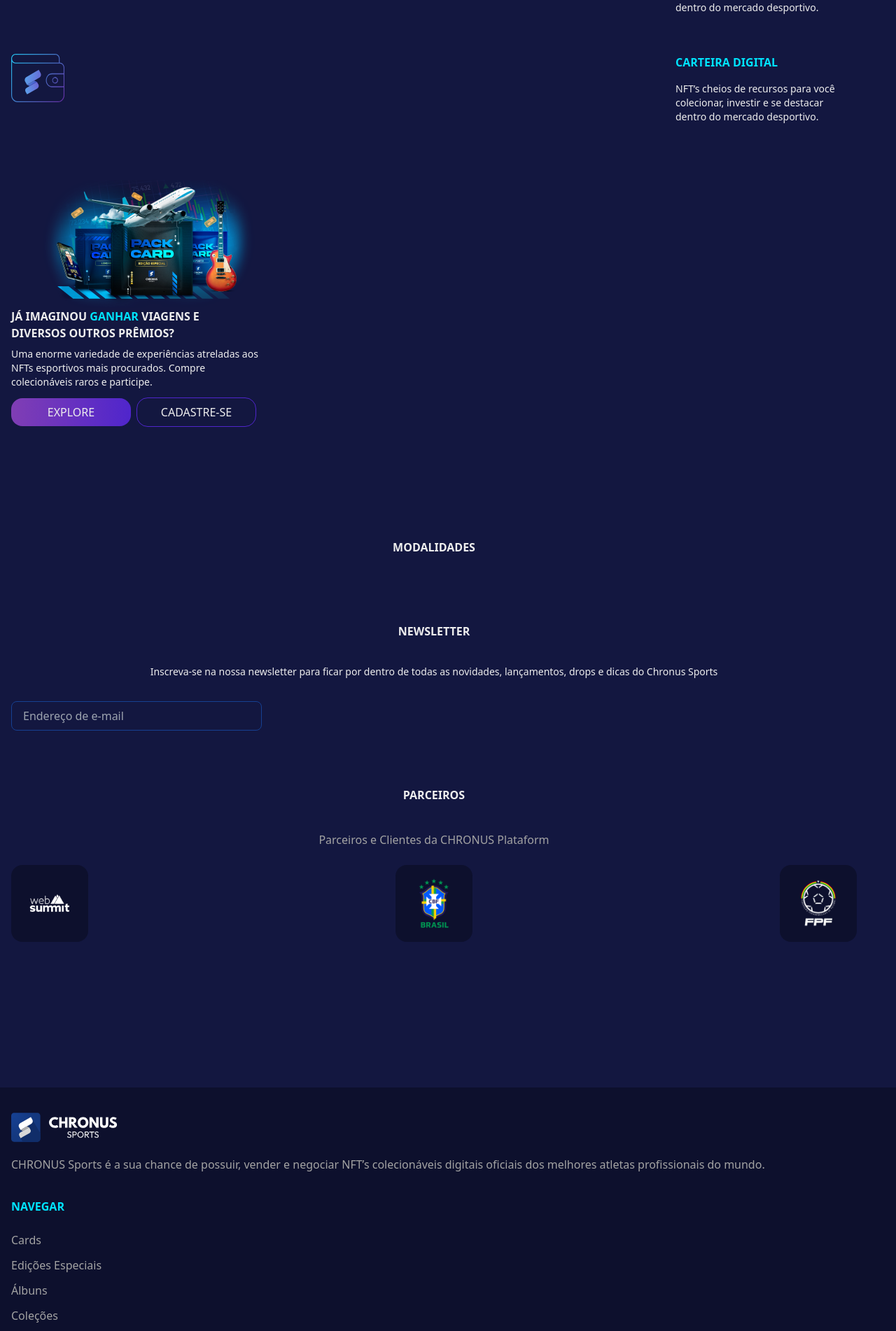
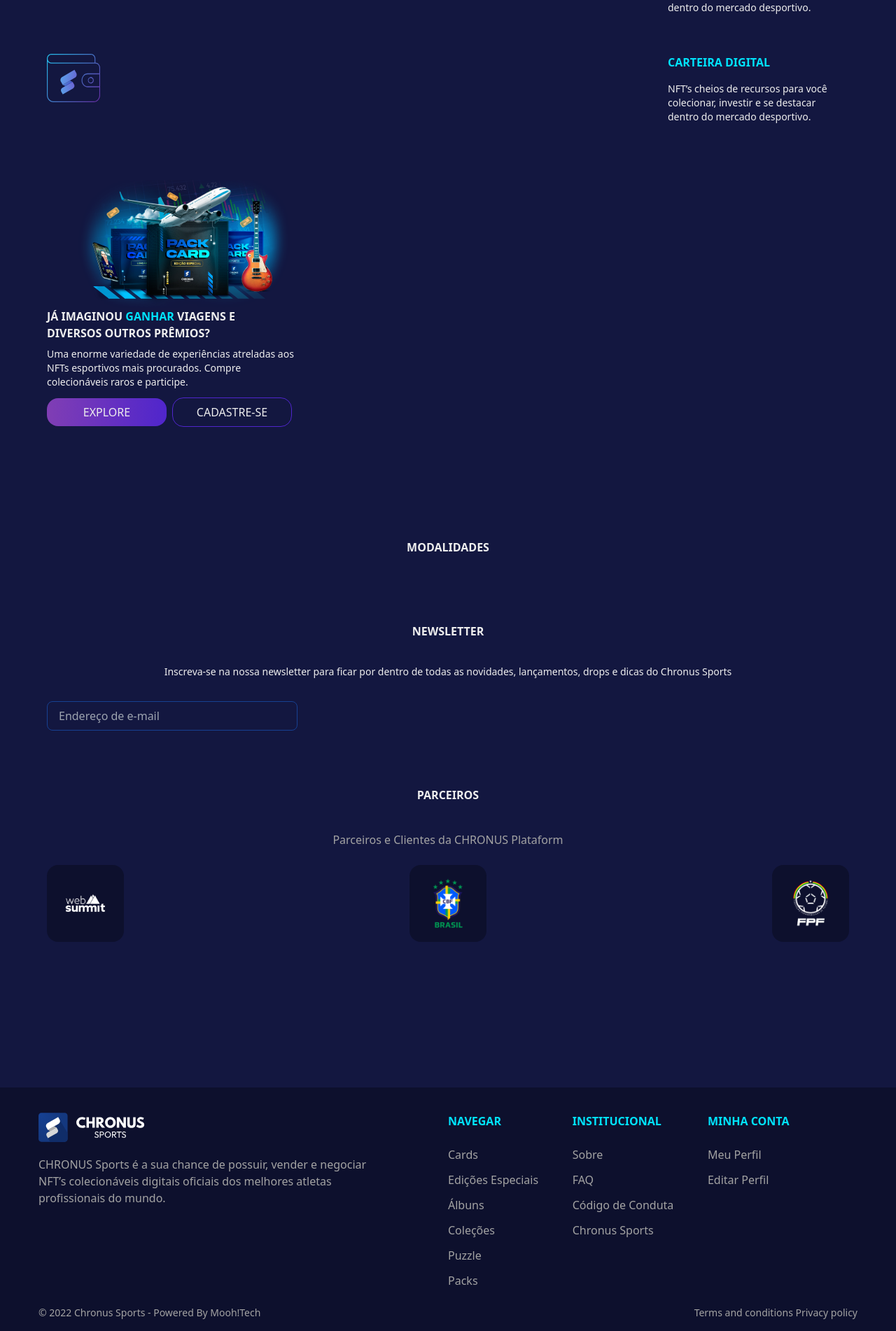
Before and after one commit to daviEstevam02/chronus-sport-home, a Next.js app: page / in a window 1280 px wide. Shown: the part 1758-3660 px from the top of the page at 70% size. Built offline with nearby package versions, Linux system fonts and the light colour scheme.

Commit message:
Footer desktop

```diff
--- a/src/components/Footer/index.tsx
+++ b/src/components/Footer/index.tsx
@@ -4,18 +4,20 @@
 export default function Footer() {
   return (
     <div className="w-full px-4 text-white py-9 bg-header-primary-darkest">
-      <div className="container">
+      <div className="container mx-auto my-0 xl:grid xl:grid-cols-12">
+        <div className="xl:flex-1 xl:col-span-5">
           <div>
             <Image src="/icons/logo.svg" width={152} height={42} alt="Logo" />
           </div>
 
           <p className="mt-5 font-normal leading-6 text-gray-medium">
             CHRONUS Sports é a sua chance de possuir, vender e negociar NFT’s
-          colecionáveis digitais oficiais dos melhores atletas profissionais do
-          mundo.
+            colecionáveis digitais oficiais dos melhores atletas profissionais
+            do mundo.
           </p>
+        </div>
 
-        <div className="mt-9">
+        <div className="mt-9 xl:m-0 xl:flex-1 xl:flex xl:justify-between xl:col-start-7 xl:col-end-12">
           <div>
             <p className="font-semibold text-secondary-medium">NAVEGAR</p>
 
@@ -41,7 +43,7 @@
             </div>
           </div>
 
-          <div className="mt-9">
+          <div className="mt-9 xl:m-0">
             <p className="font-semibold text-secondary-medium">INSTITUCIONAL</p>
 
             <div className="flex flex-col mt-6">
@@ -60,7 +62,7 @@
             </div>
           </div>
 
-          <div className="mt-9">
+          <div className="mt-9 xl:m-0">
             <p className="font-semibold text-secondary-medium">MINHA CONTA</p>
 
             <div className="flex flex-col mt-6">
@@ -74,8 +76,7 @@
           </div>
         </div>
       </div>
-
-      <div className="w-full mt-6 text-sm text-center text-gray-medium">
+      <div className="w-full max-w-[1170px] mx-auto my-0 mt-6 text-sm text-center text-gray-medium xl:flex xl:justify-between">
         <p>© 2022 Chronus Sports - Powered By Mooh!Tech</p>
         <p>Terms and conditions Privacy policy</p>
       </div>
--- a/src/pages/index.tsx
+++ b/src/pages/index.tsx
@@ -14,168 +14,253 @@
     <>
       <Header />
       <div className="w-full h-full pt-9 pb-52 bg-primary-darkest">
-        <div className="container px-4 ">
-          <div className='flex items-center justify-between section-1'>
+        <div className="container px-3 mx-auto my-0">
+          <div className="flex items-center justify-between section-1">
             <div>
-              <div className='flex flex-col mb-2 Title'>
-                <h1 className='font-bold text-md text-gray-light'>COLECIONÁVEIS</h1>
-                <h2 className='text-sm font-bold text-secondary-medium'>EXCLUSIVOS</h2>
+              <div className="flex flex-col mb-2 Title">
+                <h1 className="font-bold text-md text-gray-light">
+                  COLECIONÁVEIS
+                </h1>
+                <h2 className="text-sm font-bold text-secondary-medium">
+                  EXCLUSIVOS
+                </h2>
               </div>
 
               <div className="text-sm font-normal text-gray-light max-w-[195px]">
                 <p className="text-sm">
-                  CHRONUS Sports é a sua
-                  chance de possuir, vender e
-                  negociar NFTs colecionáveis
-                  digitais oficiais dos melhores
-                  atletas profissionais do
-                  Mundo todo.
+                  CHRONUS Sports é a sua chance de possuir, vender e negociar
+                  NFTs colecionáveis digitais oficiais dos melhores atletas
+                  profissionais do Mundo todo.
                 </p>
               </div>
             </div>
             <div>
-              <Image src='/images/principal-image.png' width={200} height={186} alt='Imagem principal' />
+              <Image
+                src="/images/principal-image.png"
+                width={200}
+                height={186}
+                alt="Imagem principal"
+              />
             </div>
           </div>
-          <div className='flex items-center font-normal mt-9 button-swap'>
-              <Button className='px-6 py-2 gradient-4 min-w-[171px] text-gray-light rounded-2xl'>
+          <div className="flex items-center font-normal mt-9 button-swap">
+            <Button className="px-6 py-2 gradient-4 min-w-[171px] text-gray-light rounded-2xl">
               EXPLORE
             </Button>
 
-              <Button className='px-6 py-2 min-w-[171px] ml-2 bg-transparent border border-1 border-[#4f25cc] text-gray-light rounded-2xl'>
+            <Button className="px-6 py-2 min-w-[171px] ml-2 bg-transparent border border-1 border-[#4f25cc] text-gray-light rounded-2xl">
               CADASTRE-SE
             </Button>
           </div>
 
-          <div className='mt-10 section-2'>
+          <div className="mt-10 section-2">
             <div>
-              <Image src='/images/scount-banner.png' width={357} height={367} alt='Scount Banner'/>
+              <Image
+                src="/images/scount-banner.png"
+                width={357}
+                height={367}
+                alt="Scount Banner"
+              />
             </div>
             <div>
-              <h1 className='font-bold text-gray-light text-md'> SCOUNT COMBINE </h1>
+              <h1 className="font-bold text-gray-light text-md">
+                {' '}
+                SCOUNT COMBINE{' '}
+              </h1>
             </div>
-            <div className='mt-2 text-sm text-gray-light'>
+            <div className="mt-2 text-sm text-gray-light">
               <p>
-                Acompanhe o desempenho do seu atleta favorito, com NFTs dinâmicos e adicione à sua Wallet os ativos digitais de cada temporada. Invista e colecione a história. Comece agora, é rápido e fácil.
+                Acompanhe o desempenho do seu atleta favorito, com NFTs
+                dinâmicos e adicione à sua Wallet os ativos digitais de cada
+                temporada. Invista e colecione a história. Comece agora, é
+                rápido e fácil.
               </p>
             </div>
-            <div className='mt-4 button-wrapper'>
-              <Button className='px-6 py-2 gradient-4 min-w-[150px] text-gray-light rounded-2xl'>
+            <div className="mt-4 button-wrapper">
+              <Button className="px-6 py-2 gradient-4 min-w-[150px] text-gray-light rounded-2xl">
                 EXPLORE
               </Button>
             </div>
           </div>
 
-          <div className='text-center mt-36'>
-             <h1 className='mt-8 font-bold text-gray-light'>LANÇAMENTOS</h1>
+          <div className="text-center mt-36">
+            <h1 className="mt-8 font-bold text-gray-light">LANÇAMENTOS</h1>
           </div>
 
-          <div className='mt-16 text-center '>
-             <h1 className='mt-8 font-bold text-gray-light'>RECURSOS</h1>
+          <div className="mt-16 text-center ">
+            <h1 className="mt-8 font-bold text-gray-light">RECURSOS</h1>
 
             <div>
-               <Image src='/images/recursos.png' width={389} height={320} alt='Recursos' />
+              <Image
+                src="/images/recursos.png"
+                width={389}
+                height={320}
+                alt="Recursos"
+              />
             </div>
 
             <div>
-                <div className='flex justify-between mt-5'>
+              <div className="flex justify-between mt-5">
                 <div>
-                       <Image src='/icons/ic-be-atlet.svg' width={77} height={95} alt='Seja um atleta'/>
+                  <Image
+                    src="/icons/ic-be-atlet.svg"
+                    width={77}
+                    height={95}
+                    alt="Seja um atleta"
+                  />
                 </div>
 
-                    <div className='text-left w-[259px]'>
-                      <h1 className='font-bold text-secondary-medium'>SEJA UM ATLETA</h1>
+                <div className="text-left w-[259px]">
+                  <h1 className="font-bold text-secondary-medium">
+                    SEJA UM ATLETA
+                  </h1>
 
-                      <p className='mt-4 text-sm text-gray-light'>
-                         No CHRONUS Sports, seja você atleta amador ou profissional, ao realizar o seu cadastro nós iremos validar suas informações e categorizar o seu perfil dentro da plataforma. Cadastre-se e aproveite todos os nossos recursos.
-                      </p>
-                    </div>
-
-                </div>
-
-                <div className='flex justify-between mt-14'>
-                    <div>
-                       <Image src='/icons/ic-scount.svg' width={77} height={95} alt='Scount Combine'/>
-                    </div>
-
-                    <div className='text-left w-[259px]'>
-                      <h1 className='font-bold text-secondary-medium'>SCOUNT COMBINE</h1>
-
-                      <p className='mt-4 text-sm text-gray-light'>
-                       NFT’s cheios de recursos para você colecionar, investir e se destacar dentro do mercado desportivo.
+                  <p className="mt-4 text-sm text-gray-light">
+                    No CHRONUS Sports, seja você atleta amador ou profissional,
+                    ao realizar o seu cadastro nós iremos validar suas
+                    informações e categorizar o seu perfil dentro da plataforma.
+                    Cadastre-se e aproveite todos os nossos recursos.
                   </p>
                 </div>
               </div>
 
-                <div className='flex justify-between mt-14'>
+              <div className="flex justify-between mt-14">
                 <div>
-                       <Image src='/icons/ic-digital-wallet.svg' width={77} height={95} alt='Carteira Digital'/>
+                  <Image
+                    src="/icons/ic-scount.svg"
+                    width={77}
+                    height={95}
+                    alt="Scount Combine"
+                  />
                 </div>
 
-                    <div className='text-left w-[259px]'>
-                      <h1 className='font-bold text-secondary-medium'>CARTEIRA DIGITAL</h1>
+                <div className="text-left w-[259px]">
+                  <h1 className="font-bold text-secondary-medium">
+                    SCOUNT COMBINE
+                  </h1>
 
-                      <p className='mt-4 text-sm text-gray-light'>
-                        NFT’s cheios de recursos para você colecionar, investir e se destacar dentro do mercado desportivo.
+                  <p className="mt-4 text-sm text-gray-light">
+                    NFT’s cheios de recursos para você colecionar, investir e se
+                    destacar dentro do mercado desportivo.
+                  </p>
+                </div>
+              </div>
+
+              <div className="flex justify-between mt-14">
+                <div>
+                  <Image
+                    src="/icons/ic-digital-wallet.svg"
+                    width={77}
+                    height={95}
+                    alt="Carteira Digital"
+                  />
+                </div>
+
+                <div className="text-left w-[259px]">
+                  <h1 className="font-bold text-secondary-medium">
+                    CARTEIRA DIGITAL
+                  </h1>
+
+                  <p className="mt-4 text-sm text-gray-light">
+                    NFT’s cheios de recursos para você colecionar, investir e se
+                    destacar dentro do mercado desportivo.
+                  </p>
+                </div>
+              </div>
+            </div>
+          </div>
+
+          <div className="mt-20">
+            <div>
+              <Image
+                src="/images/pack-banner.png"
+                width={389}
+                height={183}
+                alt="Pack card"
+              />
+            </div>
+
+            <div className="w-[280px]">
+              <h1 className="font-bold text-gray-light">
+                JÁ IMAGINOU{' '}
+                <span className="text-secondary-medium">GANHAR</span> VIAGENS E
+                DIVERSOS OUTROS PRÊMIOS?
+              </h1>
+            </div>
+            <div className="w-[358px] mt-2">
+              <p className="text-sm font-normal text-gray-light">
+                Uma enorme variedade de experiências atreladas aos NFTs
+                esportivos mais procurados. Compre colecionáveis raros e
+                participe.
               </p>
             </div>
 
-                </div>
-
-             </div>
-          </div>
-
-          <div className='mt-20'>
-            <div>
-              <Image src='/images/pack-banner.png' width={389} height={183} alt='Pack card' />
-            </div>
-
-            <div className='w-[280px]'>
-              <h1 className='font-bold text-gray-light'>JÁ IMAGINOU <span className='text-secondary-medium'>GANHAR</span> VIAGENS E DIVERSOS OUTROS PRÊMIOS?</h1>
-            </div>
-            <div className='w-[358px] mt-2'>
-              <p className='text-sm font-normal text-gray-light'>Uma enorme variedade de experiências atreladas aos NFTs esportivos mais procurados. Compre colecionáveis raros e participe.</p>
-            </div>
-
-            <div className='flex items-center w-full mt-3 font-normal button-swap'>
-              <Button className='px-6 py-2 gradient-4 min-w-[171px] text-gray-light rounded-2xl'>
+            <div className="flex items-center w-full mt-3 font-normal button-swap">
+              <Button className="px-6 py-2 gradient-4 min-w-[171px] text-gray-light rounded-2xl">
                 EXPLORE
               </Button>
 
-              <Button className='px-6 py-2 min-w-[171px] ml-2 bg-transparent border border-1 border-[#4f25cc] text-gray-light rounded-2xl'>
+              <Button className="px-6 py-2 min-w-[171px] ml-2 bg-transparent border border-1 border-[#4f25cc] text-gray-light rounded-2xl">
                 CADASTRE-SE
               </Button>
             </div>
           </div>
 
-          <div className='mt-40'>
-            <h1 className='mt-8 font-bold text-center text-gray-light'>MODALIDADES</h1>
+          <div className="mt-40">
+            <h1 className="mt-8 font-bold text-center text-gray-light">
+              MODALIDADES
+            </h1>
           </div>
 
-          <div className='mt-24'>
-            <h1 className='mt-8 font-bold text-center text-gray-light'>NEWSLETTER</h1>
-            <p className='text-sm text-center mt-9 text-gray-light'>Inscreva-se na nossa newsletter para ficar por dentro de todas as novidades, lançamentos, drops e dicas do Chronus Sports</p>
+          <div className="mt-24">
+            <h1 className="mt-8 font-bold text-center text-gray-light">
+              NEWSLETTER
+            </h1>
+            <p className="text-sm text-center mt-9 text-gray-light">
+              Inscreva-se na nossa newsletter para ficar por dentro de todas as
+              novidades, lançamentos, drops e dicas do Chronus Sports
+            </p>
             <div>
               <input
-                placeholder='Endereço de e-mail'
-                className='px-4 py-2 mt-8 bg-transparent border border-1 border-primary-medium rounded-lg text-secondary-medium min-w-[358px]'/>
+                placeholder="Endereço de e-mail"
+                className="px-4 py-2 mt-8 bg-transparent border border-1 border-primary-medium rounded-lg text-secondary-medium min-w-[358px]"
+              />
             </div>
           </div>
 
-          <div className='mt-20 text-center'>
-            <h1 className='mt-8 font-bold text-center text-gray-light'>PARCEIROS</h1>
+          <div className="mt-20 text-center">
+            <h1 className="mt-8 font-bold text-center text-gray-light">
+              PARCEIROS
+            </h1>
 
-            <p   className='mt-10 font-normal text-gray-medium'>Parceiros e Clientes da CHRONUS Plataform</p  >
+            <p className="mt-10 font-normal text-gray-medium">
+              Parceiros e Clientes da CHRONUS Plataform
+            </p>
 
-            <div className='flex items-center justify-between mt-6'>
-                <div className='Card bg-header-primary-darkest w-[110px] h-[110px] rounded-2xl flex justify-center items-center'>
-                  <Image src='/images/websummit.png' width={60} height={42} alt='Web Summit image'/>
+            <div className="flex items-center justify-between mt-6">
+              <div className="Card bg-header-primary-darkest w-[110px] h-[110px] rounded-2xl flex justify-center items-center">
+                <Image
+                  src="/images/websummit.png"
+                  width={60}
+                  height={42}
+                  alt="Web Summit image"
+                />
               </div>
-                <div className='Card bg-header-primary-darkest w-[110px] h-[110px] rounded-2xl flex justify-center items-center'>
-                  <Image src='/images/cbf.png' width={44} height={70} alt='CBF image' />
+              <div className="Card bg-header-primary-darkest w-[110px] h-[110px] rounded-2xl flex justify-center items-center">
+                <Image
+                  src="/images/cbf.png"
+                  width={44}
+                  height={70}
+                  alt="CBF image"
+                />
               </div>
-                <div className='Card bg-header-primary-darkest w-[110px] h-[110px] rounded-2xl flex justify-center items-center'>
-                  <Image src='/images/fpf.png' width={70} height={70} alt='FBF image' />
+              <div className="Card bg-header-primary-darkest w-[110px] h-[110px] rounded-2xl flex justify-center items-center">
+                <Image
+                  src="/images/fpf.png"
+                  width={70}
+                  height={70}
+                  alt="FBF image"
+                />
               </div>
             </div>
           </div>
--- a/tailwind.config.js
+++ b/tailwind.config.js
@@ -2,6 +2,13 @@
 module.exports = {
   content: ['./src/**/*.{js,ts,jsx,tsx}'],
   theme: {
+    screens: {
+      sm: '390px',
+      md: '600px',
+      lg: '768px',
+      xl: '1024px',
+      '2xl': '1170px',
+    },
     extend: {
       colors: {
         'button-transparent': 'rgba(255,255,255,0.15)',
@@ -69,8 +76,8 @@
         screens: {
           sm: '390px',
           md: '600px',
-          lg: '1024px',
-          xl: '1240px',
+          lg: '768px',
+          xl: '1024px',
           '2xl': '1170px',
         },
       },
```
Lines whose indentation alone changed are shown as unchanged.
